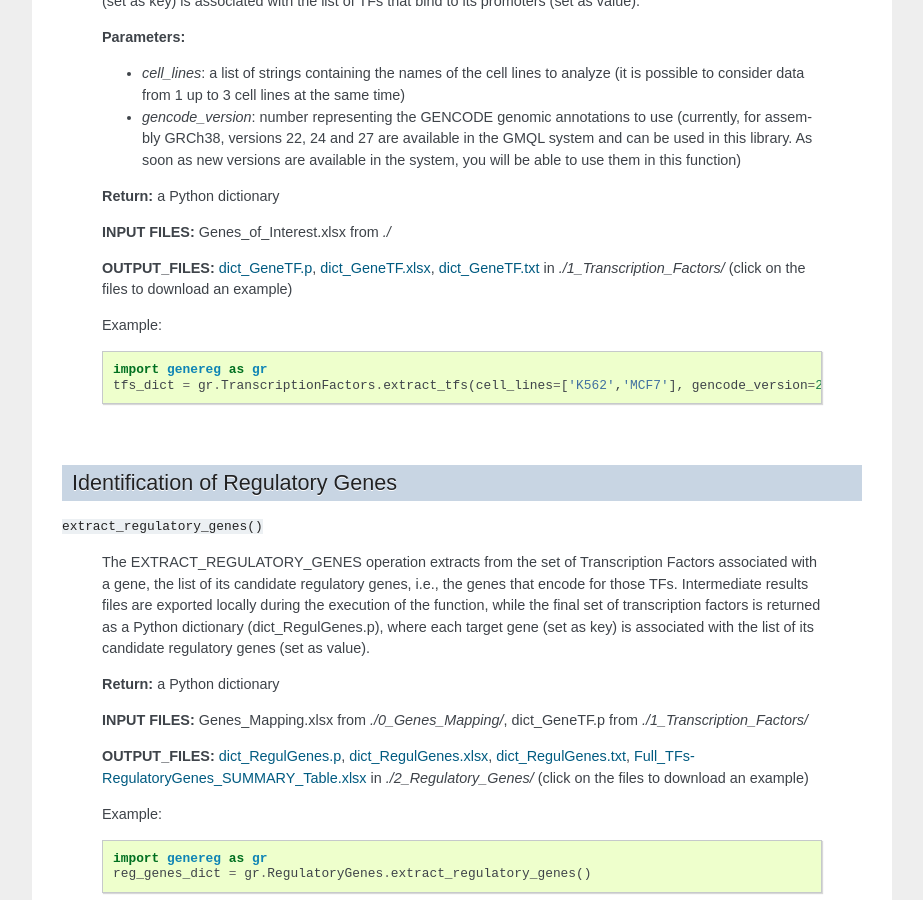
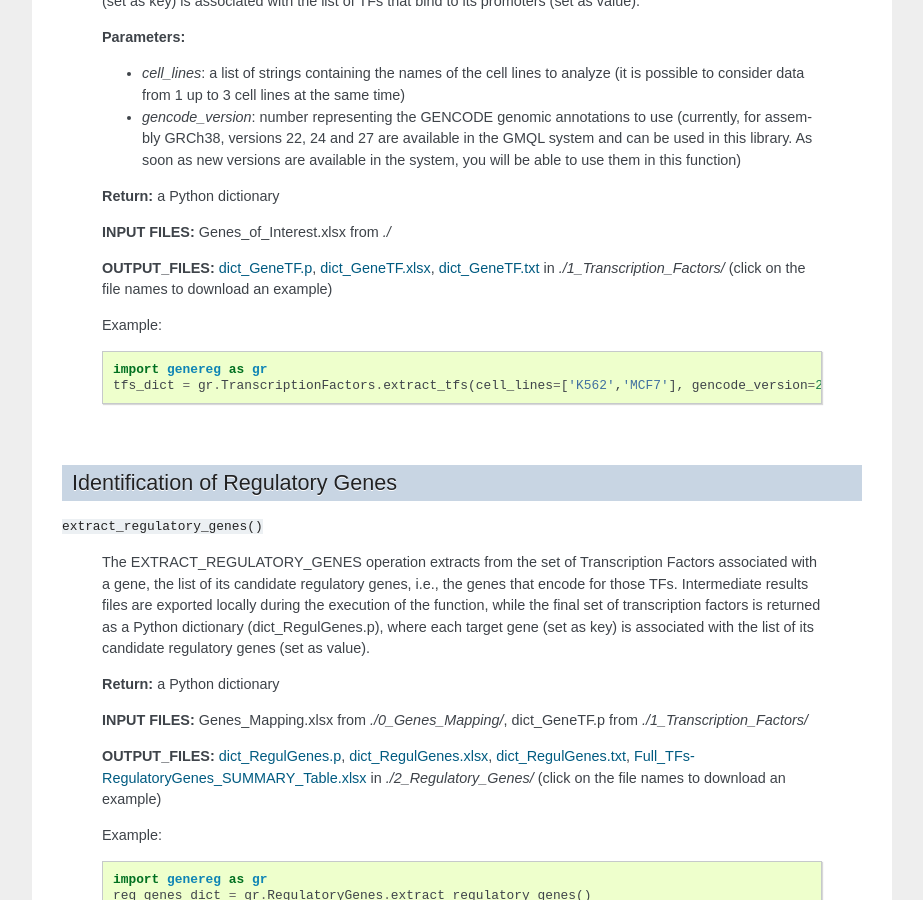
Before and after one commit to DEIB-GECO/genereg, a Sphinx documentation site: the page built from doc/source/encode.rst, in a window 1280 px wide and 900 px high, scrolled down 1014 px. Shown: the whole window, without its empty margins (198-1121 px from the left). Built offline with Sphinx 7.4.7, drawn with Linux system fonts in a browser that asks for light colours.

Commit message:
Update encode.rst

```diff
--- a/doc/source/encode.rst
+++ b/doc/source/encode.rst
@@ -28,7 +28,7 @@ Extraction of Transcription Factors
 
 	**INPUT FILES:** Genes_of_Interest.xlsx from *./*
 
-	**OUTPUT_FILES:** `dict_GeneTF.p <https://github.com/Kia23/genereg/raw/master/DATA/sample_files/dict_GeneTF.p>`_, `dict_GeneTF.xlsx <https://github.com/Kia23/genereg/raw/master/DATA/sample_files/dict_GeneTF.xlsx>`_, `dict_GeneTF.txt <https://raw.githubusercontent.com/Kia23/genereg/master/DATA/sample_files/dict_GeneTF.txt>`_ in *./1_Transcription_Factors/* (click on the files to download an example)
+	**OUTPUT_FILES:** `dict_GeneTF.p <https://github.com/Kia23/genereg/raw/master/DATA/sample_files/dict_GeneTF.p>`_, `dict_GeneTF.xlsx <https://github.com/Kia23/genereg/raw/master/DATA/sample_files/dict_GeneTF.xlsx>`_, `dict_GeneTF.txt <https://raw.githubusercontent.com/Kia23/genereg/master/DATA/sample_files/dict_GeneTF.txt>`_ in *./1_Transcription_Factors/* (click on the file names to download an example)
 
 	Example::
 
@@ -49,7 +49,7 @@ Identification of Regulatory Genes
 
 	**INPUT FILES:** Genes_Mapping.xlsx from *./0_Genes_Mapping/*, dict_GeneTF.p from *./1_Transcription_Factors/*
 
-	**OUTPUT_FILES:** `dict_RegulGenes.p <https://github.com/Kia23/genereg/raw/master/DATA/sample_files/dict_RegulGenes.p>`_, `dict_RegulGenes.xlsx <https://github.com/Kia23/genereg/raw/master/DATA/sample_files/dict_RegulGenes.xlsx>`_, `dict_RegulGenes.txt <https://raw.githubusercontent.com/Kia23/genereg/master/DATA/sample_files/dict_RegulGenes.txt>`_, `Full_TFs-RegulatoryGenes_SUMMARY_Table.xlsx <https://github.com/Kia23/genereg/raw/master/DATA/sample_files/Full_TFs-RegulatoryGenes_SUMMARY_Table.xlsx>`_ in *./2_Regulatory_Genes/* (click on the files to download an example)
+	**OUTPUT_FILES:** `dict_RegulGenes.p <https://github.com/Kia23/genereg/raw/master/DATA/sample_files/dict_RegulGenes.p>`_, `dict_RegulGenes.xlsx <https://github.com/Kia23/genereg/raw/master/DATA/sample_files/dict_RegulGenes.xlsx>`_, `dict_RegulGenes.txt <https://raw.githubusercontent.com/Kia23/genereg/master/DATA/sample_files/dict_RegulGenes.txt>`_, `Full_TFs-RegulatoryGenes_SUMMARY_Table.xlsx <https://github.com/Kia23/genereg/raw/master/DATA/sample_files/Full_TFs-RegulatoryGenes_SUMMARY_Table.xlsx>`_ in *./2_Regulatory_Genes/* (click on the file names to download an example)
 
 	Example::
 
```
